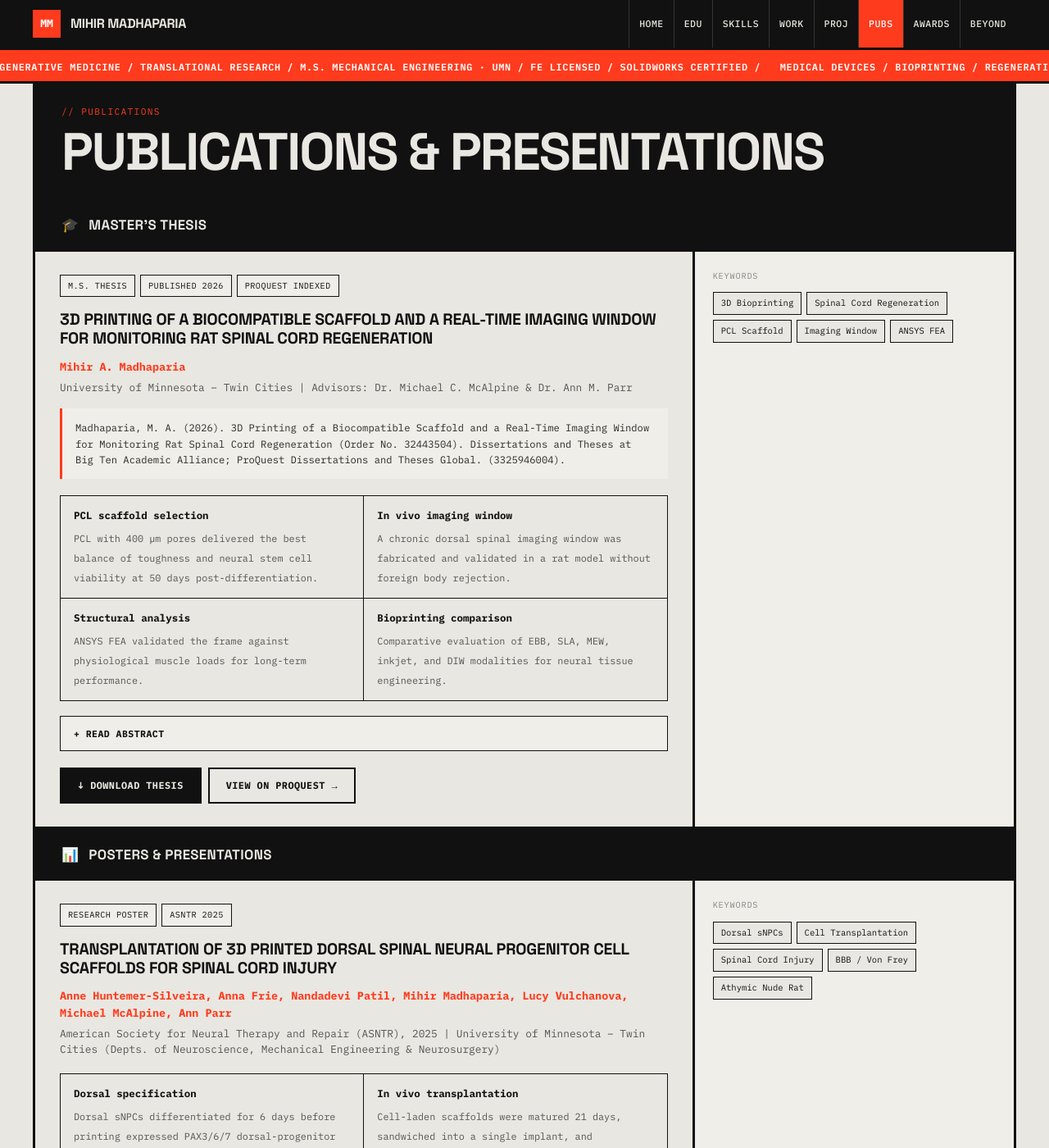
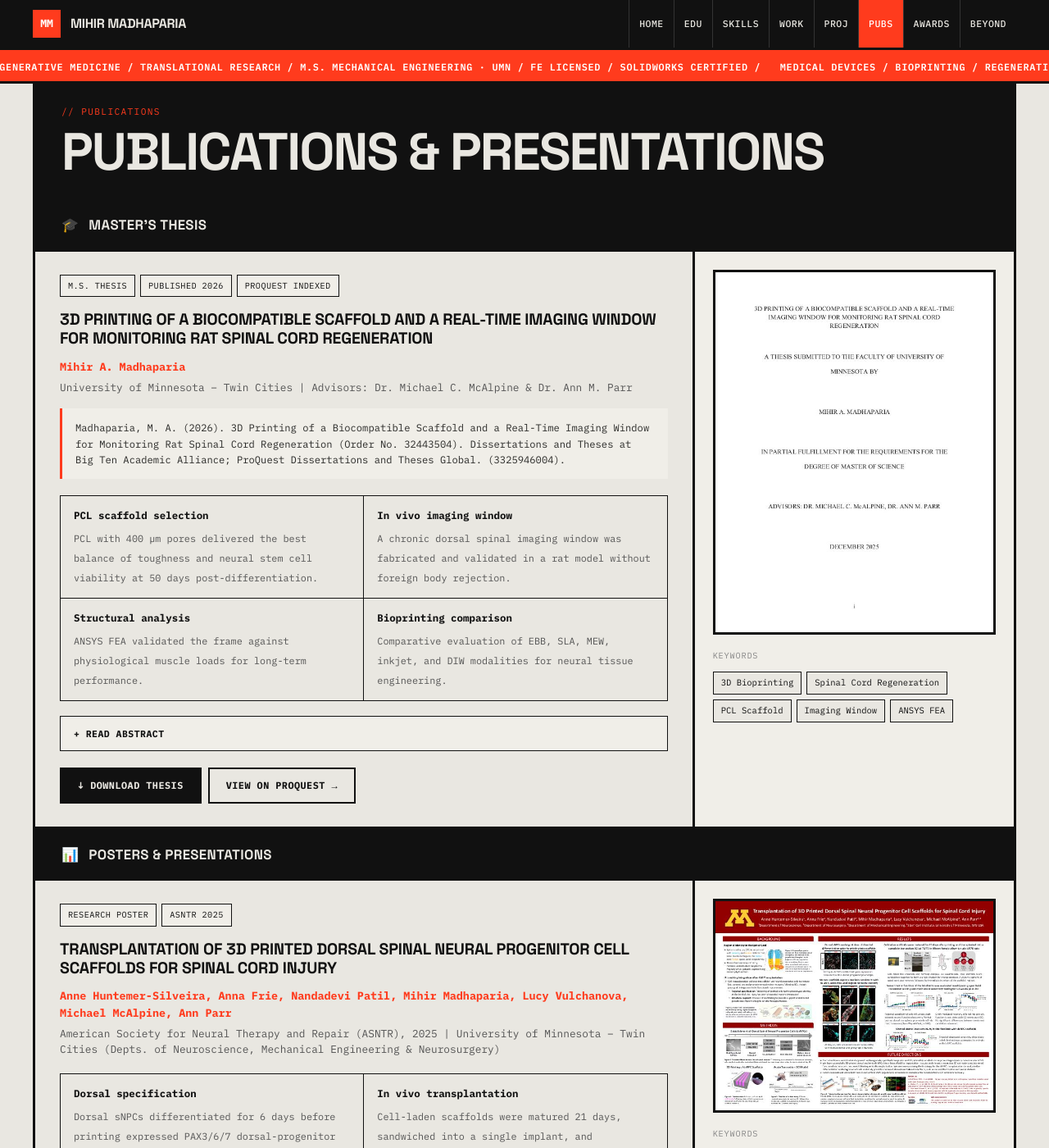
Before and after one commit to mihirmadhaparia/mihirmadhaparia.github.io, a Jekyll site: the page built from publications.html, in a window 1280 px wide and 1400 px high. Shown: the whole window at 82% size. Built offline with Jekyll 4.4.1, drawn with Linux system fonts in a browser that asks for light colours.

Commit message:
Publications: add clickable paper/poster thumbnails
- Render first-page thumbnails of each paper/poster (pdftocairo) into assets/images/pubs/
- Show the thumbnail in each entry's right column (fills the empty space); clicking opens the PDF in a new tab
- Brutalist framing + hover "OPEN" cue; keyboard-accessible

```diff
--- a/assets/css/brutalist.css
+++ b/assets/css/brutalist.css
@@ -359,3 +359,11 @@ a.b-footer__cell:hover { background: var(--red); color: #fff; }
 .routemap__canvas { height: 460px; background: #e9e7e1; position: relative; }
 .routemap__canvas .maplibregl-canvas { outline: none; }
 .routemap__canvas .maplibregl-ctrl-attrib { font-size: 0.56rem; background: rgba(233,231,225,0.82); }
+
+/* ---------- Publications: paper/poster thumbnail ---------- */
+.pub__thumb { display: block; position: relative; border: 3px solid var(--ink); margin-bottom: 18px; overflow: hidden; background: #fff; line-height: 0; }
+.pub__thumb img { width: 100%; height: auto; display: block; transition: transform 0.3s cubic-bezier(.2,.7,.2,1); }
+.pub__thumb:hover img, .pub__thumb:focus-visible img { transform: scale(1.03); }
+.pub__thumb__cue { position: absolute; left: 0; right: 0; bottom: 0; display: flex; justify-content: space-between; padding: 7px 10px; background: var(--ink); color: var(--paper); font-family: var(--font-mono); font-size: 0.64rem; letter-spacing: 0.1em; opacity: 0; transform: translateY(100%); transition: opacity 0.2s, transform 0.2s; }
+.pub__thumb:hover .pub__thumb__cue, .pub__thumb:focus-visible .pub__thumb__cue { opacity: 1; transform: translateY(0); }
+.pub__thumb:focus-visible { outline: 3px solid var(--red); outline-offset: 2px; }
--- a/publications.html
+++ b/publications.html
@@ -40,6 +40,10 @@ permalink: /publications/
                 </div>
             </div>
             <aside class="pub__aside">
+                <a class="pub__thumb" href="{{ '/assets/pdfs/MasterThesisMihirMadhaparia.pdf' | relative_url }}" target="_blank" rel="noopener noreferrer" aria-label="Open Master's thesis in a new tab">
+                    <img src="{{ '/assets/images/pubs/thesis.jpg' | relative_url }}" alt="Master's thesis preview" loading="lazy">
+                    <span class="pub__thumb__cue"><span>OPEN</span><span>&rarr;</span></span>
+                </a>
                 <div class="lbl">KEYWORDS</div>
                 <div class="chips"><span class="chip">3D Bioprinting</span><span class="chip">Spinal Cord Regeneration</span><span class="chip">PCL Scaffold</span><span class="chip">Imaging Window</span><span class="chip">ANSYS FEA</span></div>
             </aside>
@@ -68,6 +72,10 @@ permalink: /publications/
                 <div class="actions"><a class="abtn abtn--dark" href="{{ '/assets/pdfs/ASNTRPoster2025.pdf' | relative_url }}" target="_blank" rel="noopener noreferrer">VIEW POSTER &rarr;</a></div>
             </div>
             <aside class="pub__aside">
+                <a class="pub__thumb" href="{{ '/assets/pdfs/ASNTRPoster2025.pdf' | relative_url }}" target="_blank" rel="noopener noreferrer" aria-label="Open ASNTR 2025 poster in a new tab">
+                    <img src="{{ '/assets/images/pubs/asntr.jpg' | relative_url }}" alt="ASNTR 2025 poster preview" loading="lazy">
+                    <span class="pub__thumb__cue"><span>OPEN</span><span>&rarr;</span></span>
+                </a>
                 <div class="lbl">KEYWORDS</div>
                 <div class="chips"><span class="chip">Dorsal sNPCs</span><span class="chip">Cell Transplantation</span><span class="chip">Spinal Cord Injury</span><span class="chip">BBB / Von Frey</span><span class="chip">Athymic Nude Rat</span></div>
             </aside>
@@ -94,6 +102,10 @@ permalink: /publications/
                 <div class="actions"><a class="abtn abtn--dark" href="{{ '/assets/pdfs/MINDSPoster2025.pdf' | relative_url }}" target="_blank" rel="noopener noreferrer">VIEW POSTER &rarr;</a></div>
             </div>
             <aside class="pub__aside">
+                <a class="pub__thumb" href="{{ '/assets/pdfs/MINDSPoster2025.pdf' | relative_url }}" target="_blank" rel="noopener noreferrer" aria-label="Open MINDS 2025 poster in a new tab">
+                    <img src="{{ '/assets/images/pubs/minds.jpg' | relative_url }}" alt="MINDS 2025 poster preview" loading="lazy">
+                    <span class="pub__thumb__cue"><span>OPEN</span><span>&rarr;</span></span>
+                </a>
                 <div class="lbl">KEYWORDS</div>
                 <div class="chips"><span class="chip">hiPSC</span><span class="chip">Spinal NPCs</span><span class="chip">3D Bioprinting</span><span class="chip">Electrophysiology</span><span class="chip">2D vs 3D Culture</span></div>
             </aside>
@@ -120,6 +132,10 @@ permalink: /publications/
                 <div class="actions"><a class="abtn abtn--dark" href="{{ '/assets/pdfs/PrintToReleasePoster2025.pdf' | relative_url }}" target="_blank" rel="noopener noreferrer">VIEW POSTER &rarr;</a></div>
             </div>
             <aside class="pub__aside">
+                <a class="pub__thumb" href="{{ '/assets/pdfs/PrintToReleasePoster2025.pdf' | relative_url }}" target="_blank" rel="noopener noreferrer" aria-label="Open Print-to-Release poster in a new tab">
+                    <img src="{{ '/assets/images/pubs/printtorelease.jpg' | relative_url }}" alt="Print-to-Release poster preview" loading="lazy">
+                    <span class="pub__thumb__cue"><span>OPEN</span><span>&rarr;</span></span>
+                </a>
                 <div class="lbl">KEYWORDS</div>
                 <div class="chips"><span class="chip">Print-to-Release</span><span class="chip">Assembloids</span><span class="chip">Dorsal / Ventral NPC</span><span class="chip">Chronic SCI</span><span class="chip">MEP Recovery</span></div>
             </aside>
@@ -146,6 +162,10 @@ permalink: /publications/
                 <div class="actions"><a class="abtn abtn--dark" href="{{ '/assets/pdfs/UROPPoster.pdf' | relative_url }}" target="_blank" rel="noopener noreferrer">VIEW POSTER &rarr;</a></div>
             </div>
             <aside class="pub__aside">
+                <a class="pub__thumb" href="{{ '/assets/pdfs/UROPPoster.pdf' | relative_url }}" target="_blank" rel="noopener noreferrer" aria-label="Open UROP poster in a new tab">
+                    <img src="{{ '/assets/images/pubs/urop.jpg' | relative_url }}" alt="UROP poster preview" loading="lazy">
+                    <span class="pub__thumb__cue"><span>OPEN</span><span>&rarr;</span></span>
+                </a>
                 <div class="lbl">KEYWORDS</div>
                 <div class="chips"><span class="chip">Suture Degradation</span><span class="chip">Hydrolysis</span><span class="chip">Tensile Testing</span><span class="chip">ASTM D2256</span></div>
             </aside>
@@ -172,6 +192,10 @@ permalink: /publications/
                 <div class="actions"><a class="abtn abtn--dark" href="{{ '/assets/pdfs/DesignShowPoster.pdf' | relative_url }}" target="_blank" rel="noopener noreferrer">VIEW POSTER &rarr;</a></div>
             </div>
             <aside class="pub__aside">
+                <a class="pub__thumb" href="{{ '/assets/pdfs/DesignShowPoster.pdf' | relative_url }}" target="_blank" rel="noopener noreferrer" aria-label="Open Senior design poster in a new tab">
+                    <img src="{{ '/assets/images/pubs/designshow.jpg' | relative_url }}" alt="Senior design poster preview" loading="lazy">
+                    <span class="pub__thumb__cue"><span>OPEN</span><span>&rarr;</span></span>
+                </a>
                 <div class="lbl">KEYWORDS</div>
                 <div class="chips"><span class="chip">Medical Device Design</span><span class="chip">Venodilation</span><span class="chip">Ultrasound</span><span class="chip">Heat Transfer</span></div>
             </aside>
@@ -200,6 +224,10 @@ permalink: /publications/
                 <div class="actions"><a class="abtn abtn--dark" href="{{ '/assets/pdfs/ME8342FinalPaper.pdf' | relative_url }}" target="_blank" rel="noopener noreferrer">&darr; DOWNLOAD PAPER</a></div>
             </div>
             <aside class="pub__aside">
+                <a class="pub__thumb" href="{{ '/assets/pdfs/ME8342FinalPaper.pdf' | relative_url }}" target="_blank" rel="noopener noreferrer" aria-label="Open ME 8342 paper in a new tab">
+                    <img src="{{ '/assets/images/pubs/me8342.jpg' | relative_url }}" alt="ME 8342 paper preview" loading="lazy">
+                    <span class="pub__thumb__cue"><span>OPEN</span><span>&rarr;</span></span>
+                </a>
                 <div class="lbl">KEYWORDS</div>
                 <div class="chips"><span class="chip">Heat and Mass Transfer</span><span class="chip">Solvent Evaporation</span><span class="chip">PCL / PLGA</span><span class="chip">Scaffold Microarchitecture</span></div>
             </aside>
```
Also changed, not shown: assets/images/pubs/asntr.jpg (added), assets/images/pubs/designshow.jpg (added), assets/images/pubs/me8342.jpg (added), assets/images/pubs/minds.jpg (added), assets/images/pubs/printtorelease.jpg (added), assets/images/pubs/thesis.jpg (added), assets/images/pubs/urop.jpg (added).
